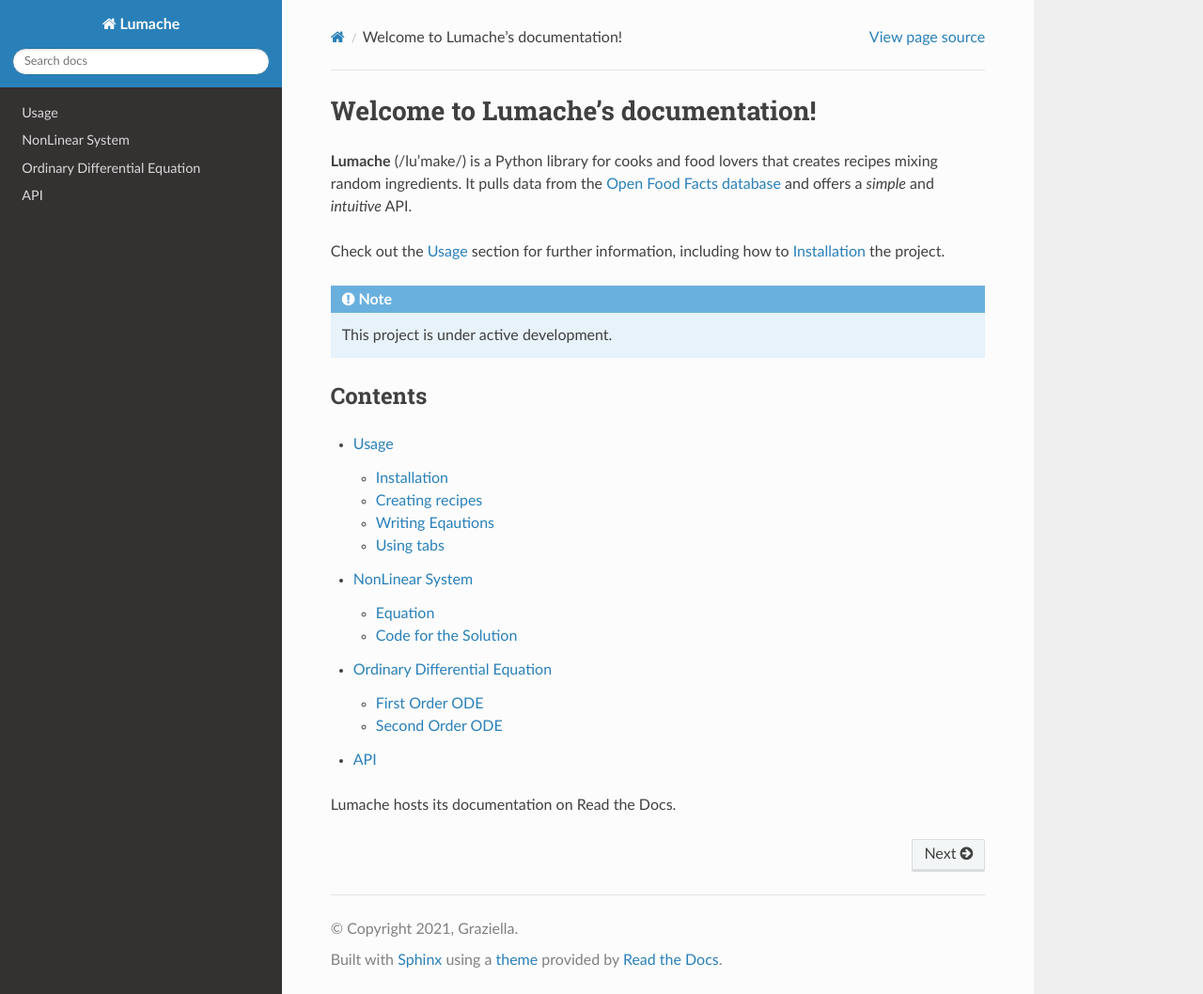
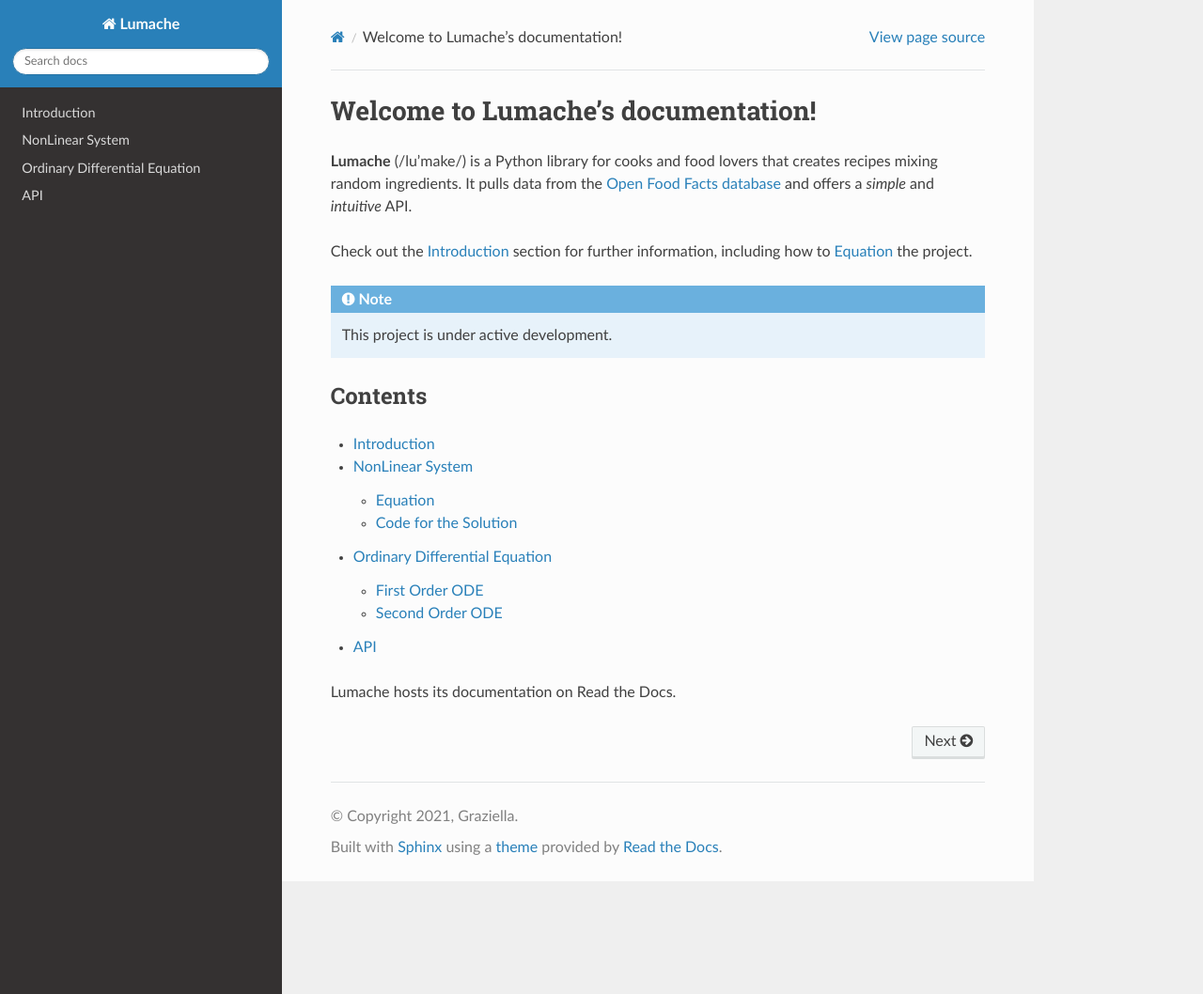
Before and after one commit to thanktua-spp/ccl-rtd, a Sphinx documentation site: the page built from docs/source/index.rst, in a window 1280 px wide and 1058 px high. Shown: the whole window at 94% size. Built offline with Sphinx 7.4.7 and the Read the Docs theme 3.1.0, drawn with Linux system fonts in a browser that asks for light colours; pages that are not in the unit, such as notebooks, are missing from menus; some of the changed lines change nothing that is shown.

Commit message:
Update usage.rst

```diff
--- a/docs/source/usage.rst
+++ b/docs/source/usage.rst
@@ -1,81 +1,16 @@
-Usage
-=====
+Introduction
+=============
 
-.. _installation:
+CCL-Math - A Comprehensive C# Mathematics Library
 
-Installation
-------------
+CCL-Math is a powerful and versatile C# library designed to provide a wide range of mathematical functionalities for researchers, engineers, and developers. It encompasses a comprehensive collection of algorithms and tools spanning various domains of mathematics, including:
 
-To use Lumache, first install it using pip:
+- Linear Algebra: Efficient handling of dense and sparse matrices, enabling operations such as matrix multiplication, inversion, eigenvalue/eigenvector decomposition, and more.
+- Special Functions: Access to a rich set of special functions, including Bessel functions, Gamma function, error function, and many others, for advanced mathematical modeling.
+- Numerical Integration: Implementations of various numerical integration methods, such as trapezoidal rule, Simpson's rule, and more, for accurate approximation of definite integrals.
+- Ordinary Differential Equation (ODE) Solvers: Robust solvers for both initial value problems and boundary value problems, allowing you to model and analyze dynamic systems.
+- Numerical Laplace Transform Inversion: Efficient algorithms for inverting Laplace transforms, enabling the analysis of systems in the time domain.
+- Polynomial Arithmetic: Comprehensive support for polynomial operations, including convolution, deconvolution, root finding, and more, for signal processing and other applications.
+- Optimization: A suite of optimization algorithms, including linear and non-linear optimization methods, genetic algorithms, and particle swarm optimization, to find optimal solutions for various problems.
 
-.. code-block:: console
-
-   (.venv) $ pip install lumache
-
-Creating recipes
-----------------
-
-To retrieve a list of random ingredients,
-you can use the ``lumache.get_random_ingredients()`` function:
-
-.. autofunction:: lumache.get_random_ingredients
-
-The ``kind`` parameter should be either ``"meat"``, ``"fish"``,
-or ``"veggies"``. Otherwise, :py:func:`lumache.get_random_ingredients`
-will raise an exception.
-
-.. autoexception:: lumache.InvalidKindError
-
-For example:
-
->>> import lumache
->>> lumache.get_random_ingredients()
-['shells', 'gorgonzola', 'parsley']
-
-
-
-Writing Eqautions
------------------
-
-You can also write equations in your documentation. For example, here's a
-
-.. math::
-
-   \int_{-\infty}^{\infty} e^{-x^2} dx = \sqrt{\pi}
-
-
-
-Using tabs
-----------
-
-You can use tabs to display code in multiple languages. For example:
-
-.. tabs::
-
-   .. tab:: CCL-Maths
-
-      This is how to write code in CCL-Maths.
-
-      .. code-block:: python
-
-         import lumache
-         lumache.get_random_ingredients()
-         # Output: ['shells', 'gorgonzola', 'parsley']
-
-   .. tab:: Python
-
-      This is how to write code in Python.
-
-      .. code-block:: python
-
-         import lumache
-         lumache.get_random_ingredients()
-         # Output: ['shells', 'gorgonzola', 'parsley']
-
-   .. tab:: Matlab
-
-      This is how to write code in Matlab.
-
-      .. code-block:: matlab
-
-         disp('This is an example of Matlab code.')
+CCL-Math is built with a focus on performance, accuracy, and ease of use. It provides a well-documented API and is designed to be easily integrated into your C# projects. Whether you're working on scientific research, engineering simulations, or data analysis, CCL-Math can significantly enhance your productivity and accelerate your mathematical computations.
```
